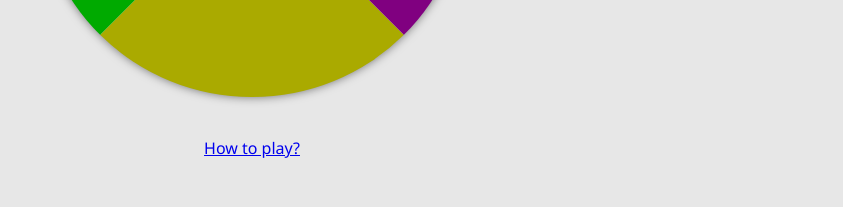
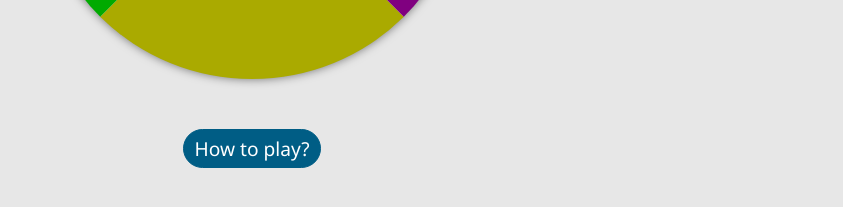
Before and after one commit to Sciber766/Simon-js-mini-project, a plain HTML site: page index.html in a window 1280 px wide. Shown: the part 515-722 px from the top of the page, without its empty margins (388-1231 px from the left). Drawn offline with Linux system fonts and the light colour scheme.

Commit message:
added button styling to link

```diff
--- a/style.css
+++ b/style.css
@@ -152,6 +152,17 @@ body{
     font-size: 2rem;
     margin: 10px;
 }
+a{
+    font-size: 1.2rem;
+    text-decoration: none;
+    color: rgb(255, 255, 255);
+    margin: 10px;
+    background-color: hsl(198, 100%, 26%);
+    border: hsl(198, 100%, 26%) solid 1px;
+    padding: 5px 10px;
+    font-weight: 500;
+    border-radius: 40px;
+}
 .instructions a{
     font-size: 1.2rem;
     text-decoration: none;
```
